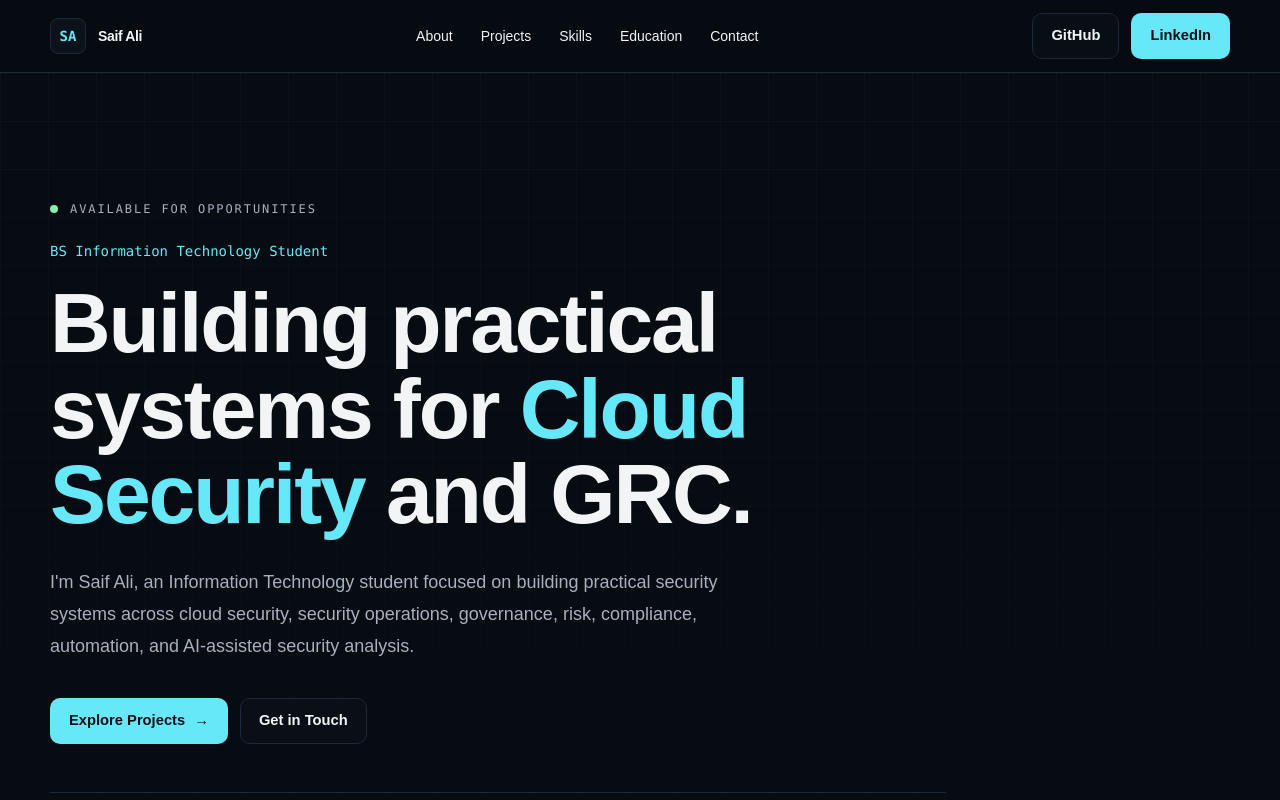
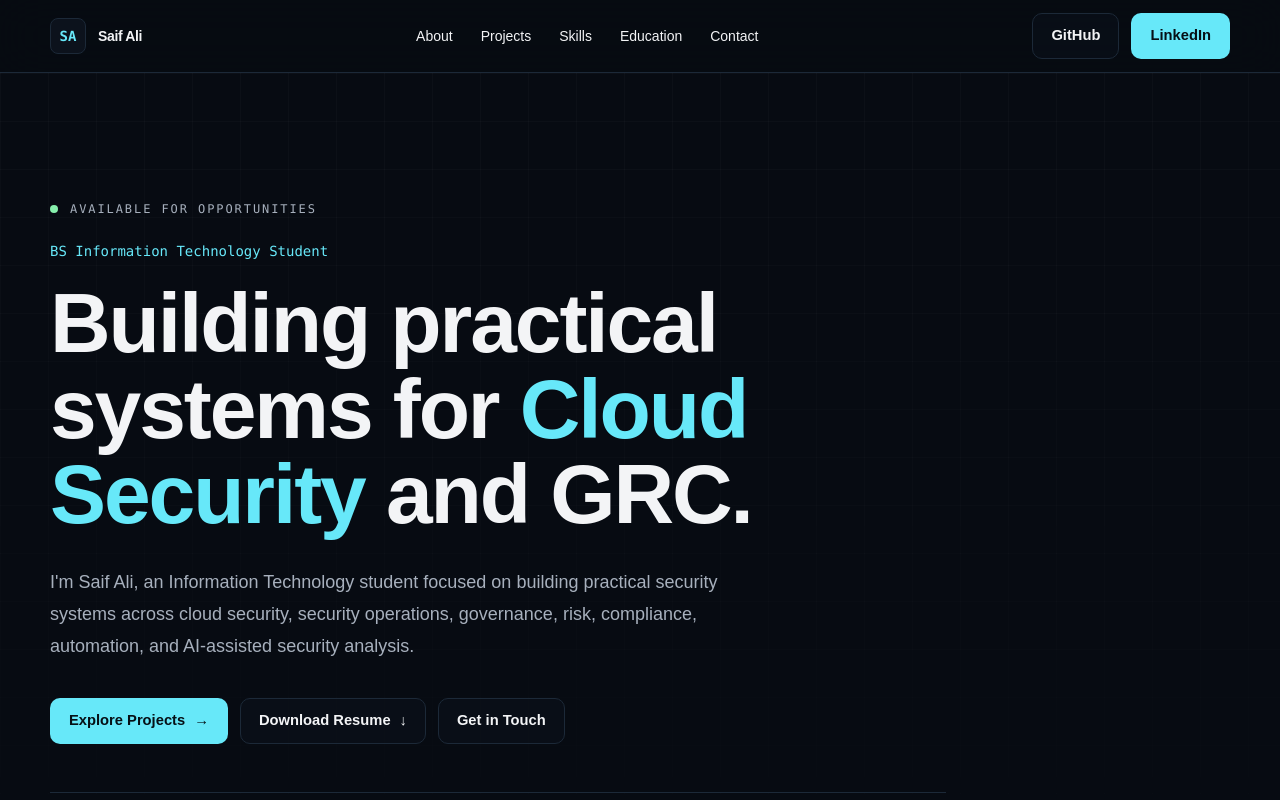
Before and after one commit to Saif2246/saif-portfolio, a Next.js app: page / in a window 1280 px wide. Shown: the top 800 px of the page. Built offline with nearby package versions, Linux system fonts and the light colour scheme.

Commit message:
feat: add resume download

```diff
--- a/components/Hero.tsx
+++ b/components/Hero.tsx
@@ -40,6 +40,16 @@ export default function Hero() {
               </a>
 
               <a
+                href="/resume.pdf"
+                target="_blank"
+                rel="noopener noreferrer"
+                className="button button-secondary"
+              >
+                Download Resume
+                <span aria-hidden="true">↓</span>
+              </a>
+
+              <a
                 href="#contact"
                 className="button button-secondary"
               >
```
Also changed, not shown: 1 other file (tests, documents, lock files or other folders).
